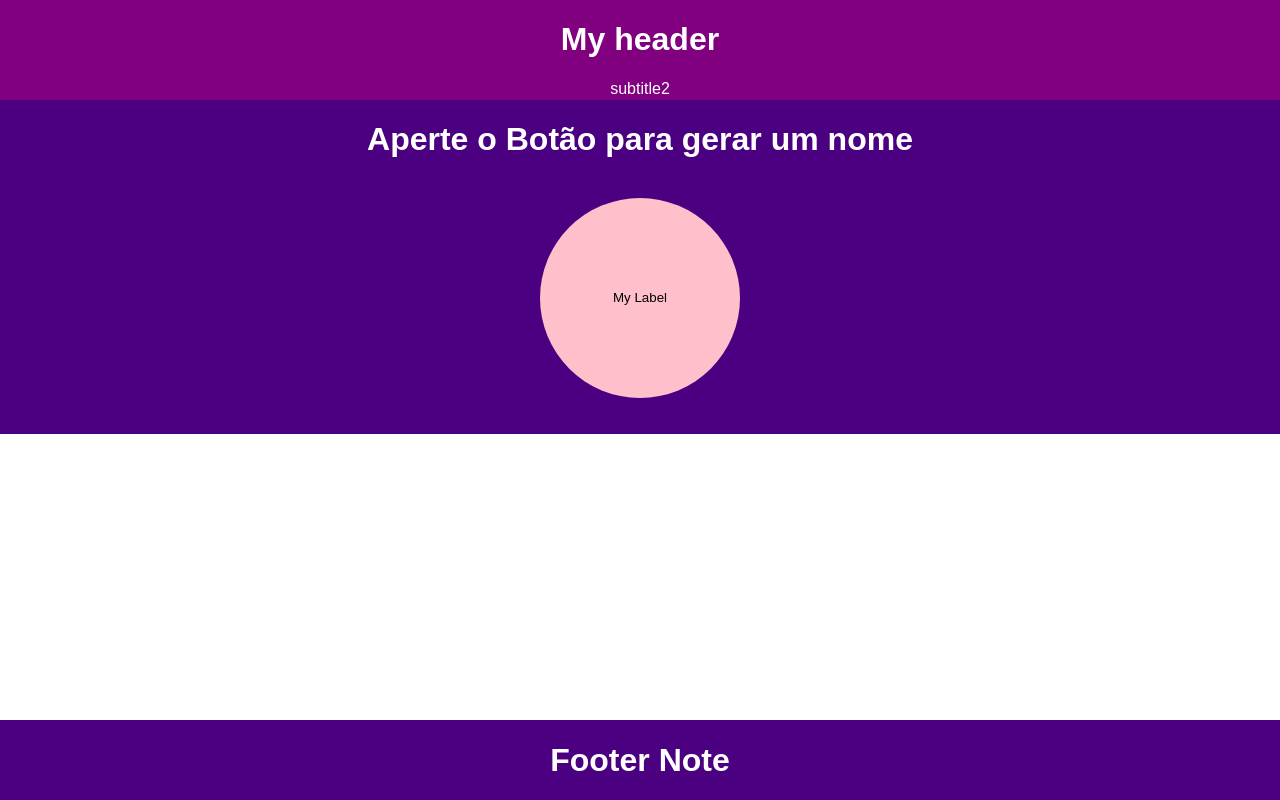
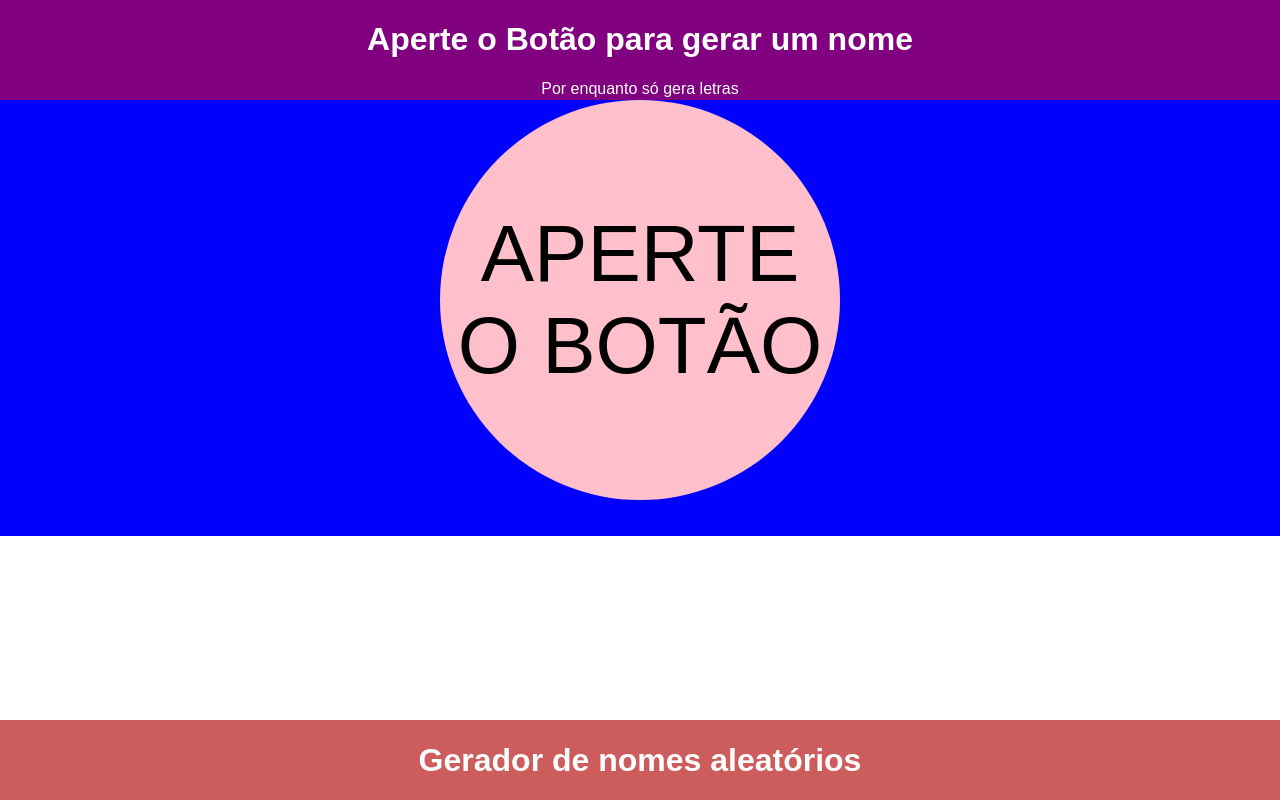
Before and after one commit to claudio-siervi/what-is-the-name, a React (Create React App) app: page / in a window 1280 px wide. Built offline with nearby package versions, Linux system fonts and the light colour scheme.

Commit message:
add button state and body backgroud state

```diff
--- a/src/App.tsx
+++ b/src/App.tsx
@@ -8,9 +8,9 @@ import Footer from "./components/Footer/Footer";
 function App() {
   return (
       <div className="App">
-      <Header title="My header" subtitle="subtitle2" />
-      <Body message="My content" />
-      <Footer note="Footer Note" />
+      <Header />
+      <Body />
+      <Footer note="Gerador de nomes aleatórios" />
   </div>
   );
 }
--- a/src/components/Body/Body.css
+++ b/src/components/Body/Body.css
@@ -4,6 +4,6 @@
     left: 0;
     width: 100%;
     text-align: center;
-    background-color: indigo;
+    /*background-color: yellowgreen;*/
     color: white;
 }
--- a/src/components/Body/Body.tsx
+++ b/src/components/Body/Body.tsx
@@ -1,37 +1,45 @@
-import React from "react";
+import React, {useState} from "react";
 import './Body.css';
 import Button from '../Button/Button'
 
-type BodyProps = {
-    message: string;
-}
 
-function Body(props:BodyProps) {
-    let buttonLabel = 'My Label';
-    const updateButtonLabel = (newLabel: string): string => {
-        buttonLabel=newLabel
-        return newLabel
+function Body():JSX.Element {
+    let buttonLabel:string = 'APERTE O BOTÃO';
+    let buttonColor:string = 'blue'
+
+
+
+    const [newLabel, setNewLabel] = useState<string>(buttonLabel)
+
+    const [newColor, setNewColor] = useState<string>(buttonColor)
+
+    const updateBody = (): void => {
+        const alphabet:string = "abcdefghijklmnopqrstuvwxyz"
+        const randomCharacter:string = alphabet[Math.floor(Math.random() * alphabet.length)]
+        setNewLabel(randomCharacter )
+
+        const color:string[] = ['yellow', 'blue','red', 'green', 'black', 'white', 'brown']
+        console.log(Math.floor(Math.random() * color.length))
+        setNewColor(color[Math.floor(Math.random() * color.length)])
     }
+
     return (
-        <div className="App-body">
-
-            <h1>Aperte o Botão para gerar um nome</h1>
-            <br/>
+        <div className="App-body"
+             style={{backgroundColor: newColor}}>
 
             <Button
-                border="none"
-                color="pink"
-                height = "200px"
-                onClick={() => updateButtonLabel('New Label')}
+                border = "none"
+                color  ="pink"
+                onClick = {() => updateBody()}
                 radius = "50%"
-                width = "200px"
-                children = {buttonLabel}
+                height = "400px"
+                width = "400px"
+                fontSize = "5rem"
+                children = {newLabel.toUpperCase()}
                 />
             <br/>
             <br/>
-            {/*<h1>{button_label}</h1>*/}
             <br/>
-
         </div>
     );
 }
--- a/src/components/Button/Button.css
+++ b/src/components/Button/Button.css
@@ -0,0 +1 @@
+.button5 {font-size: 24px;}
--- a/src/components/Footer/Footer.css
+++ b/src/components/Footer/Footer.css
@@ -4,6 +4,6 @@
     left: 0;
     width: 100%;
     text-align: center;
-    background-color: indigo;
+    background-color: indianred;
     color: white;
 }
--- a/src/components/Header/Header.tsx
+++ b/src/components/Header/Header.tsx
@@ -1,16 +1,16 @@
 import React from "react";
 import './Header.css';
 
-type HeaderProps  ={
-    title: string;
-    subtitle: string;
+const headerText ={
+    title:"Aperte o Botão para gerar um nome",
+    subtitle:"Por enquanto só gera letras"
 }
 
-function Header(props: HeaderProps) {
+function Header() {
     return (
         <div className="App-header">
-            <h1>{props.title}</h1>
-            <p>{props.subtitle}</p>
+            <h1>{headerText.title}</h1>
+            <p>{headerText.subtitle}</p>
         </div>
     );
 }
```
Also changed, not shown: src/components/Button/Button.tsx (+9 -2 lines).
